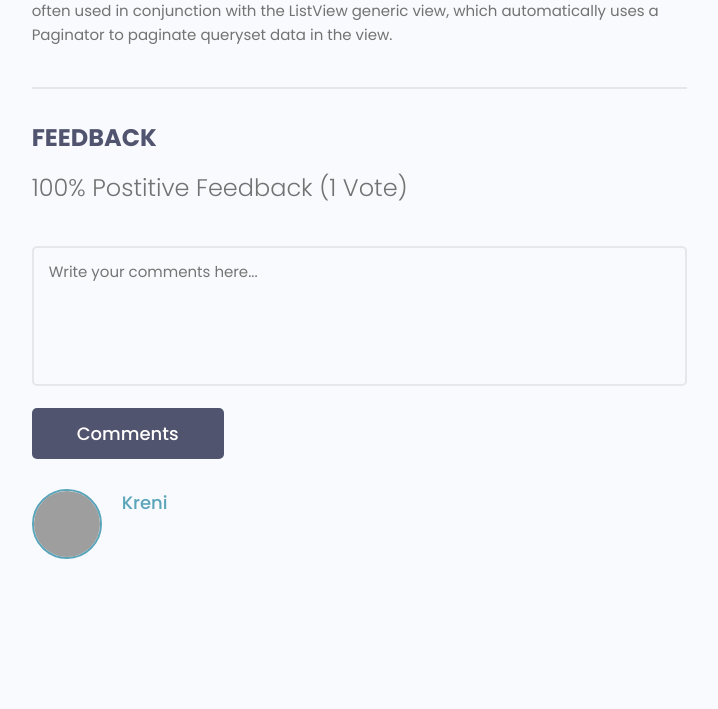
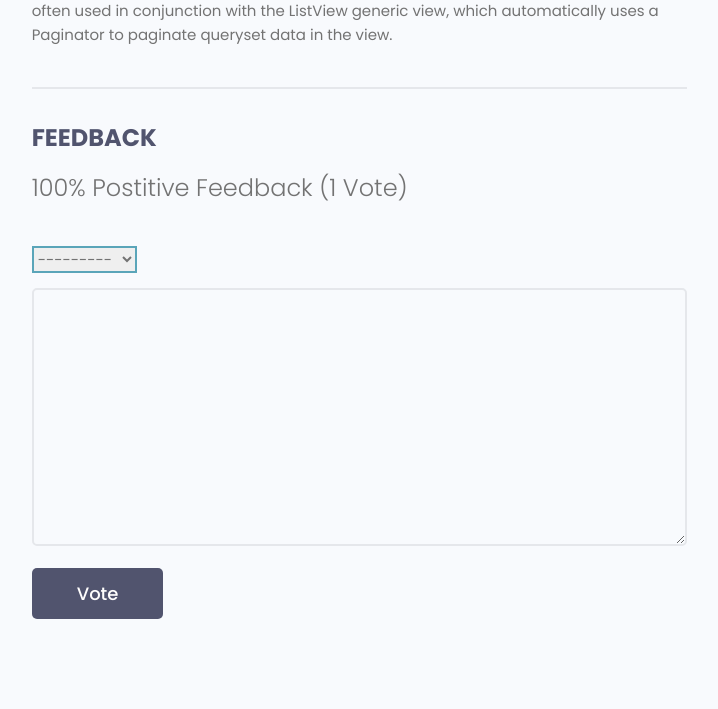
Before and after one commit to Simon-zps/Django-devsearch, a Django app: page /projects/project/bb85741d-55be-44a3-b7b1-53105632512a/ in a window 1280 px wide. Shown: the part 784-1493 px from the top of the page, without its empty margins (465-1183 px from the left). Before the commit the page ends 1343 px from the top, so only its background shows below. Run offline with Django 4.2, Linux system fonts and the light colour scheme; data comes from the database, SQL or seed files in the repository; both versions use the stored data as it was after the commit; some libraries are stand-ins or nearby versions; grey boxes are pictures that could not be loaded.

Commit message:
Adding reviews by users, calculating VoteCount

```diff
--- a/projects/forms.py
+++ b/projects/forms.py
@@ -1,6 +1,6 @@
 from django.forms import ModelForm
 from django import forms
-from .models import Project
+from .models import Project, Review
 
 class ProjectForm(ModelForm):
     class Meta:
@@ -15,3 +15,20 @@ class ProjectForm(ModelForm):
 
         for name, field in self.fields.items():
             field.widget.attrs.update({'class':'input'})
+
+
+class ReviewForm(ModelForm):
+    class Meta:
+        model = Review
+        fields = ['value', 'body']
+
+    labels = {
+        'value': 'Place your vote',
+        'body': 'Add a comment',
+    }
+
+    def __init__(self, *args, **kwargs):
+        super(ReviewForm, self).__init__(*args, **kwargs)
+
+        for field in self.fields.values():
+            field.widget.attrs.update({'class':'input'})
--- a/projects/models.py
+++ b/projects/models.py
@@ -21,7 +21,19 @@ class Project(models.Model):
         return self.title
 
     class Meta:
-        ordering = ["-created"] #Order of display
+        ordering = ["-vote_ratio", '-vote_total','title'] #Order of display
+
+
+    @property
+    def getVoteCount(self):
+        reviews = self.review_set.all()
+        upVotes = reviews.filter(value='up').count()
+        totalVotes = reviews.count()
+
+        ratio = (upVotes/totalVotes)*100
+        self.vote_total = totalVotes
+        self.vote_ratio = ratio
+        self.save()
 
 
 class Review(models.Model):
--- a/projects/templates/projects/single-project.html
+++ b/projects/templates/projects/single-project.html
@@ -43,30 +43,34 @@
               {{ project.vote_ratio }}% Postitive Feedback ({{ project.vote_total }} Vote{{project.vote_total|pluralize:"s"}})
             </h5>
 
-            <form class="form" action="#" method="POST">
-              <!-- Textarea -->
+            <form class="form" action="{% url 'project' project.id %}" method="POST">
+              {% csrf_token %}
+              {% for field in form %}
               <div class="form__field">
-                <label for="formInput#textarea">Comments: </label>
-                <textarea class="input input--textarea" name="message" id="formInput#textarea"
-                  placeholder="Write your comments here..."></textarea>
+                <label for="formInput#textarea">{{field.label}}</label>
+                {{ field }}
               </div>
-              <input class="btn btn--sub btn--lg" type="submit" value="Comments" />
+              {% endfor %}
+              <input class="btn btn--sub btn--lg" type="submit" value="Vote" />
             </form>
 
             <div class="commentList">
+              {% for review in project.review_set.all %}
+              {% if review.body %}
               <div class="comment">
                 <a href="profile.html">
                   <img class="avatar avatar--md"
-                    src="https://pbs.twimg.com/profile_images/1335382240931368961/b3wSZKj4_400x400.jpg" alt="user" />
+                    src="{{ review.owner.profile_image.url }}" alt="user" />
                 </a>
 
-                {% for review in project.review_set.all %}
+
                 <div class="comment__details">
                   <a href="profile.html" class="comment__author">{{review.owner.name}}</a>
                   <p class="comment__info">{{review.body}}
                   </p>
                 </div>
               </div>
+              {% endif %}
               {% endfor %}
             </div>
           </div>
--- a/projects/views.py
+++ b/projects/views.py
@@ -1,8 +1,9 @@
 from django.shortcuts import render, redirect
 from django.http import HttpResponse
 from django.contrib.auth.decorators import login_required
+from django.contrib import messages
 from .models import Project
-from .forms import ProjectForm
+from .forms import ProjectForm, ReviewForm
 from .utils import searchProjects, paginateProjects
 
 
@@ -17,7 +18,23 @@ def projects(request):
 
 def project(request, pk):
     projectObj = Project.objects.get(id=pk)
-    return render(request, 'projects/single-project.html', {'project':projectObj})
+    form = ReviewForm()
+
+    if request.method == 'POST':
+        form = ReviewForm(request.POST)
+        review = form.save(commit=False)
+        review.project = projectObj
+        review.owner = request.user.profile
+        review.save()
+
+        projectObj.getVoteCount
+
+        messages.success(request, 'Review submitted')
+        return redirect('project', pk=projectObj.id)
+
+        #Update project vote count
+
+    return render(request, 'projects/single-project.html', {'project':projectObj, 'form':form})
 
 
 @login_required(login_url='login')
```
Also changed, not shown: db.sqlite3, static/images/acapulco.jpg (added), static/images/acapulco_bJt4rTV.jpg (added), static/images/mozambique.webp (added), static/images/warsaw.jpg (added).
